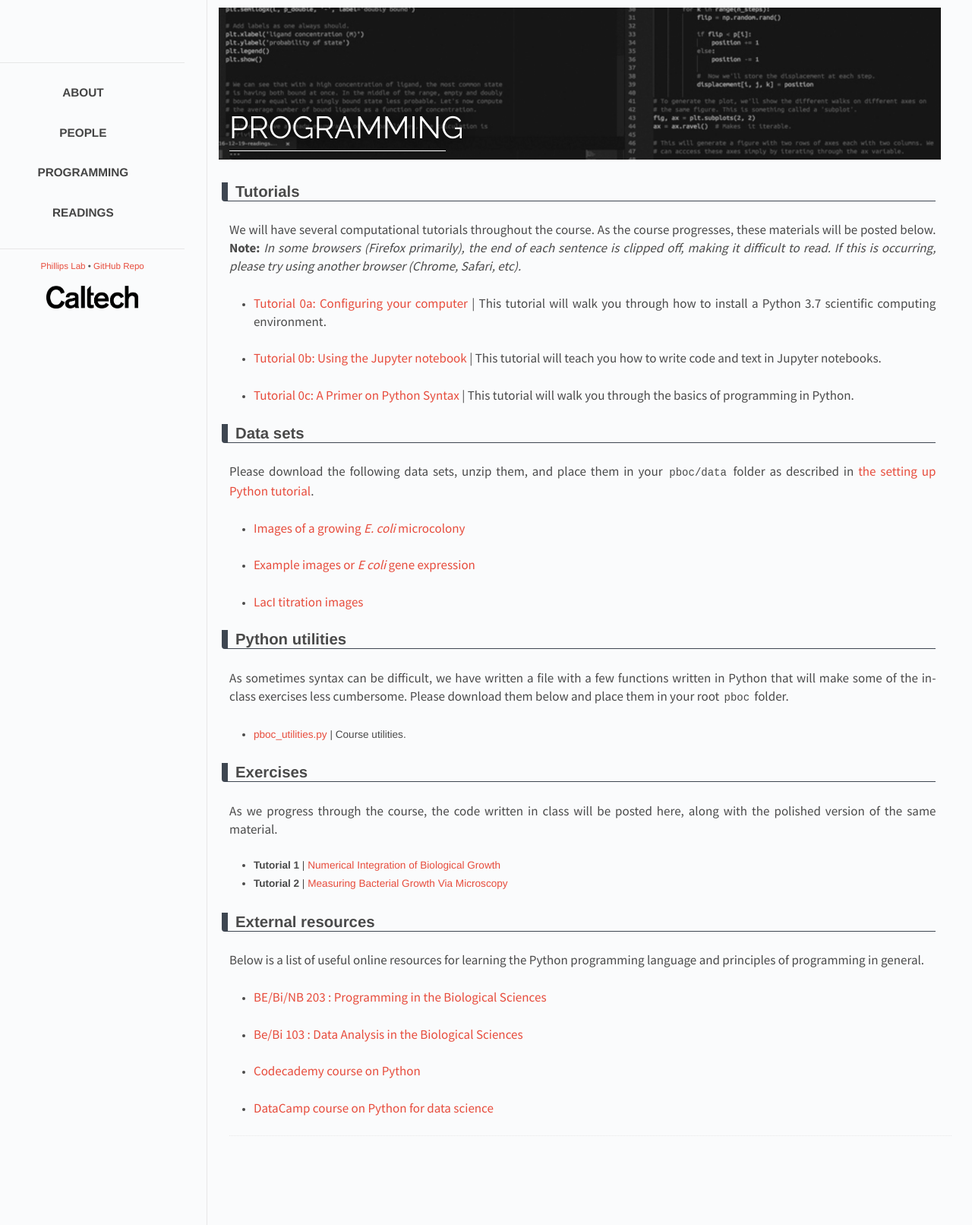
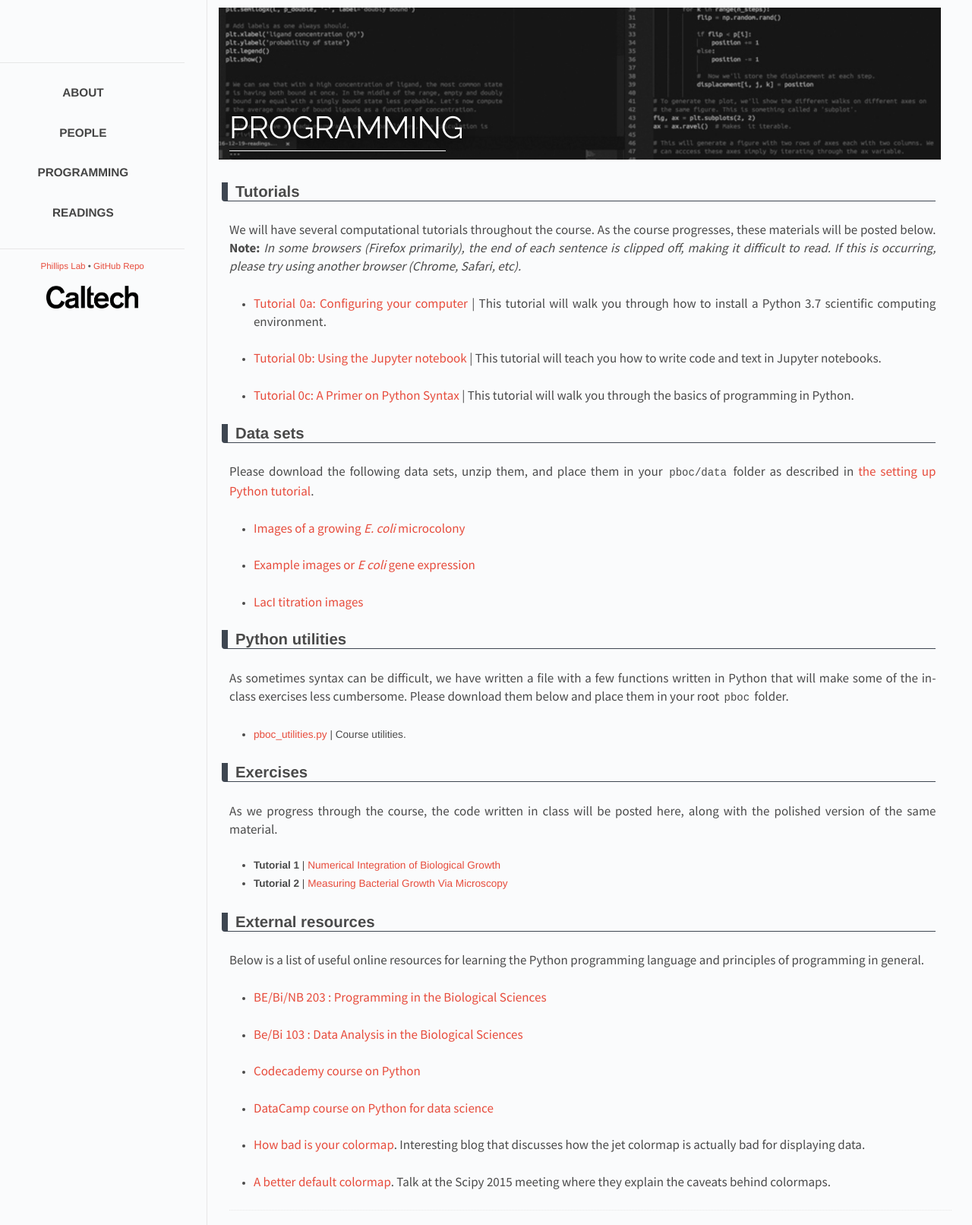
Before and after one commit to RPGroup-PBoC/ncbs_pboc, a Jekyll site: the page built from _posts/2017-01-25-code.md, in a window 1280 px wide. Shown: the whole page at 76% size. Built offline with Jekyll 4.4.1, drawn with Linux system fonts in a browser that asks for light colours.

Commit message:
add entries about colormaps

```diff
--- a/_posts/2017-01-25-code.md
+++ b/_posts/2017-01-25-code.md
@@ -53,3 +53,7 @@ Below is a list of useful online resources for learning the Python programming l
 * [Codecademy course on Python](https://www.codecademy.com/learn/python)
 
 * [DataCamp course on Python for data science](https://www.datacamp.com/courses/intro-to-python-for-data-science)
+
+* [How bad is your colormap](https://jakevdp.github.io/blog/2014/10/16/how-bad-is-your-colormap/). Interesting blog that discusses how the jet colormap is actually bad for displaying data.
+
+* [A better default colormap](https://www.youtube.com/watch?v=xAoljeRJ3lU). Talk at the Scipy 2015 meeting where they explain the caveats behind colormaps.
```
